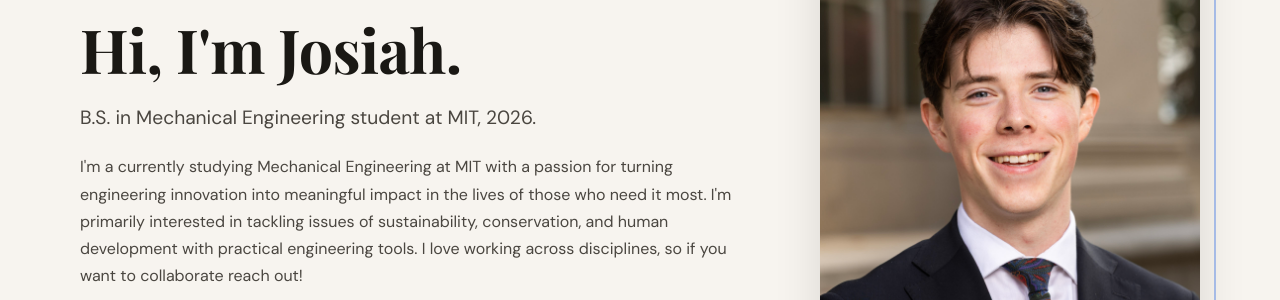
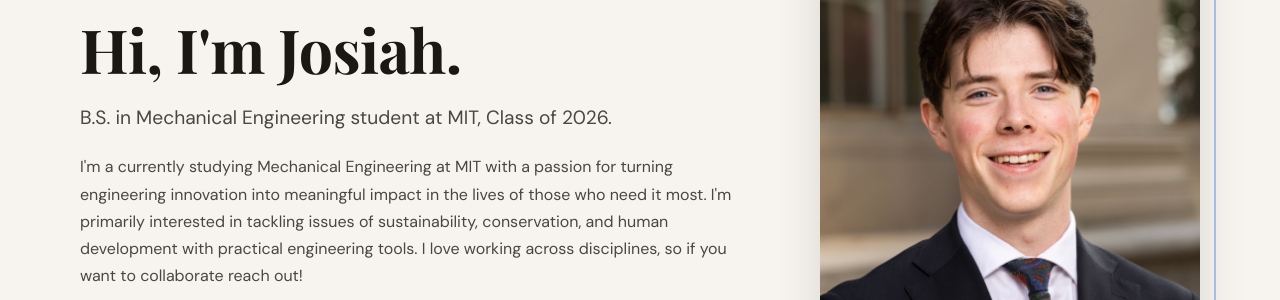
Before and after one commit to jshimandle/jshimandle.github.io, a Jekyll site: the page built from index.html, in a window 1280 px wide and 900 px high. Shown: the part 269-569 px from the top of the window. Built offline with Jekyll 4.4.1, drawn with Linux system fonts in a browser that asks for light colours; some web fonts are replaced; the list of posts is cut into pages by our own code.

Commit message:
Update index.html

```diff
--- a/index.html
+++ b/index.html
@@ -12,7 +12,7 @@ description: "About me."
       <p class="lead" style="margin-top:1rem;">
         <!-- (*) Edit this introduction -->
         {{ site.education.degree }} student at {{ site.education.university }},
-        {{ site.education.year }}.
+        Class of {{ site.education.year }}.
       </p>
       <p style="margin-top:1.2rem;color:var(--ink-2);">
         <!-- (*) Edit your bio below. Use multiple <p> tags for paragraphs. -->
```
